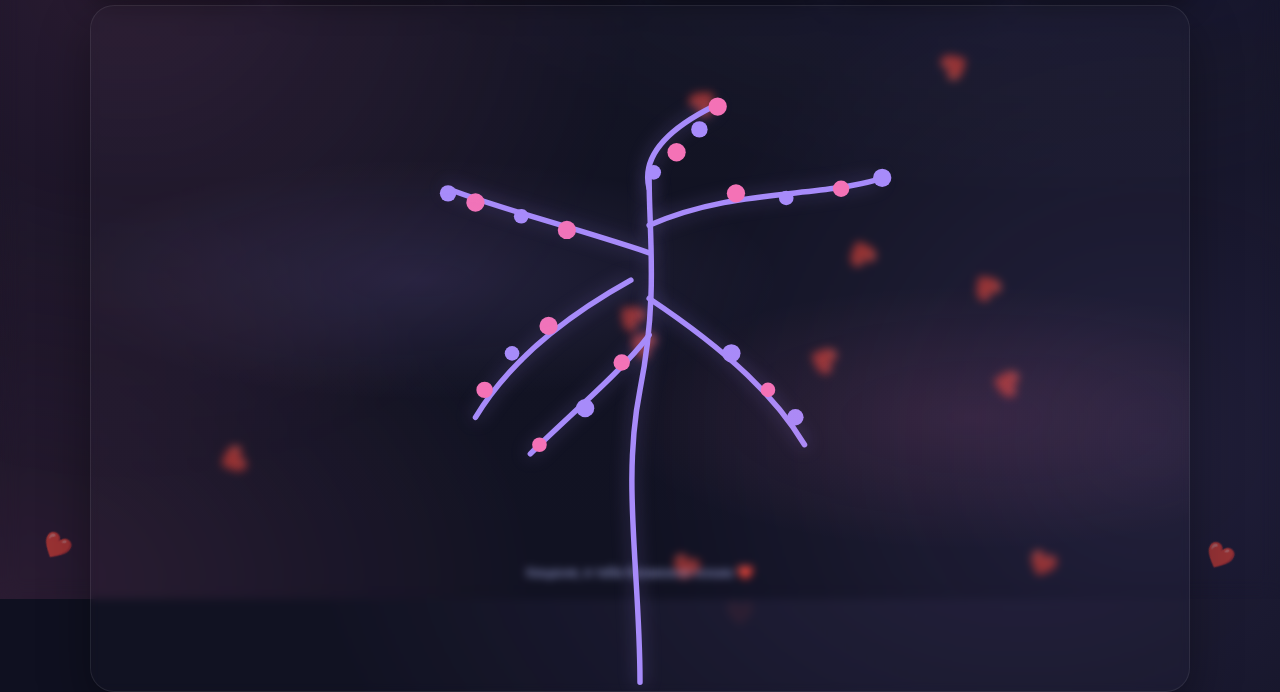
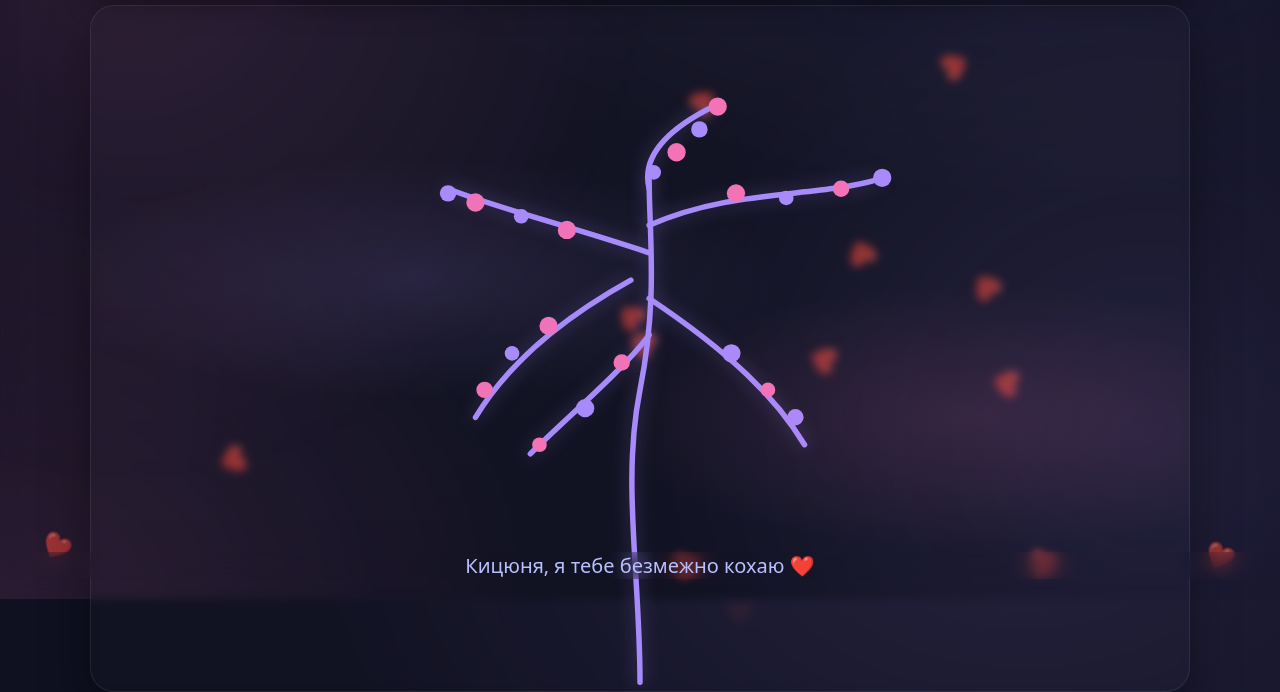
Before and after one commit to DiassontSecond/My-kitty, a plain HTML site: page index.html in a window 1280 px wide. Shown: the part 201-893 px from the top of the page. Drawn offline with Linux system fonts and the light colour scheme.

Commit message:
Source files

```diff
--- a/index.html
+++ b/index.html
@@ -20,7 +20,6 @@
         <div class="counter-card"><div class="counter-value" id="minutes">0</div><div class="counter-label">хвилин</div></div>
         <div class="counter-card"><div class="counter-value" id="seconds">0</div><div class="counter-label">секунд</div></div>
     </section>
-
     <main class="tree-stage" aria-label="Дерево спогадів">
         <svg viewBox="0 0 1200 750" preserveAspectRatio="xMidYMid meet" role="img" aria-label="Стилізоване дерево">
             <path class="branch" d="M600,740 C600,620 580,520 600,420 C620,320 610,250 610,190" fill="none" />
@@ -95,10 +94,6 @@
         </div>
     </main>
 
-    <footer>
-        Кицюня, я тебе безмежно кохаю ❤️
-    </footer>
-
     <script src="script.js"></script>
 
      <!-- 🎶 АУДІО -->
@@ -121,5 +116,9 @@
         document.addEventListener("click", startMusic);
         document.addEventListener("touchstart", startMusic); // для мобільних
     </script>
+
+        <p>
+        Кицюня, я тебе безмежно кохаю ❤️
+    </p>
 </body>
 </html>
--- a/style.css
+++ b/style.css
@@ -284,11 +284,14 @@
             transform: translateY(-1px);
             box-shadow: 0 12px 34px rgba(244, 114, 182, .18);
         }
-        footer {
+        p {
             text-align: center;
-            padding: 8px 0 18px;
             color: var(--muted);
-            font-size: 13px;
+            position: relative;
+            backdrop-filter: blur(10px);
+            z-index: 10; /* вище ніж у blur */
+            font-size: 20px;
+            text-align: center;
         }
         /* Адаптив для дуже вузьких екранів */
         @media (max-width: 500px) {
```
